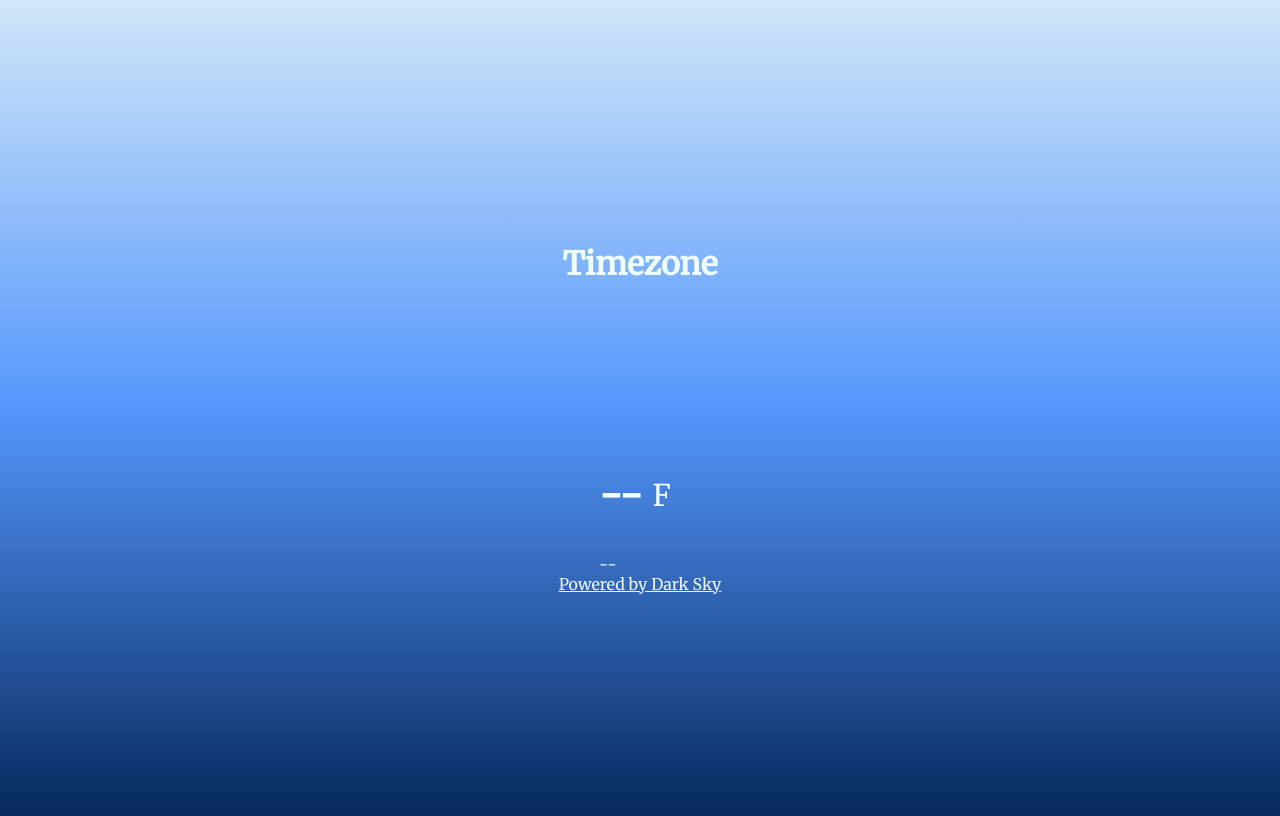
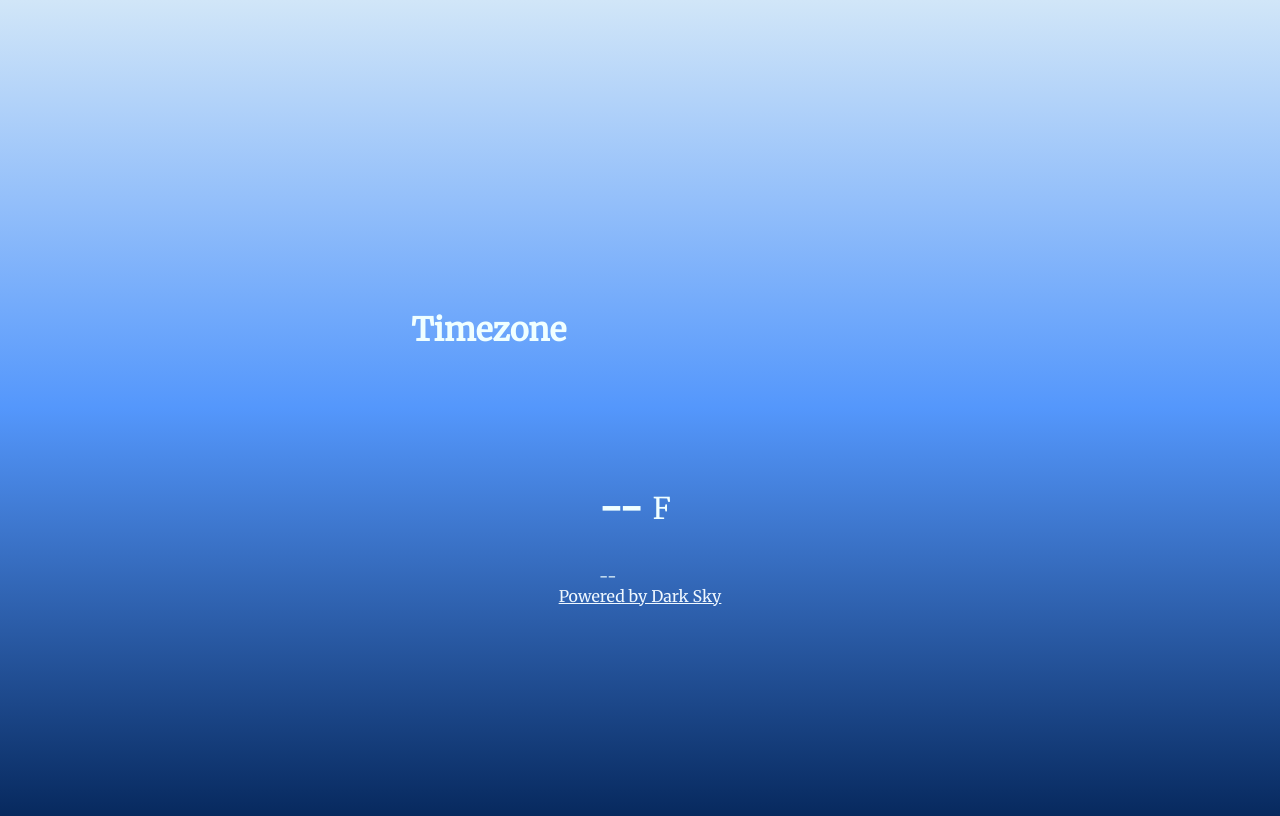
Before and after one commit to nickday67/Dark-Sky-API-Weather-Project, a plain HTML site: page index.html in a window 1280 px wide. Drawn offline with nearby package versions, Linux system fonts and the light colour scheme.

Commit message:
Added location style

```diff
--- a/styles.css
+++ b/styles.css
@@ -11,6 +11,14 @@ body {
     background: linear-gradient(rgb(209, 230, 248), rgb(84, 151, 252), rgb(7, 41, 94));
     color: azure;
     font-family: 'Merriweather', serif;
+}
+
+.location {
+    height: 30vh;
+    width: 50%;
+    display: flex;
+    justify-content: space-around;
+    align-items: center;
 }
 
 .degree-section {
```
